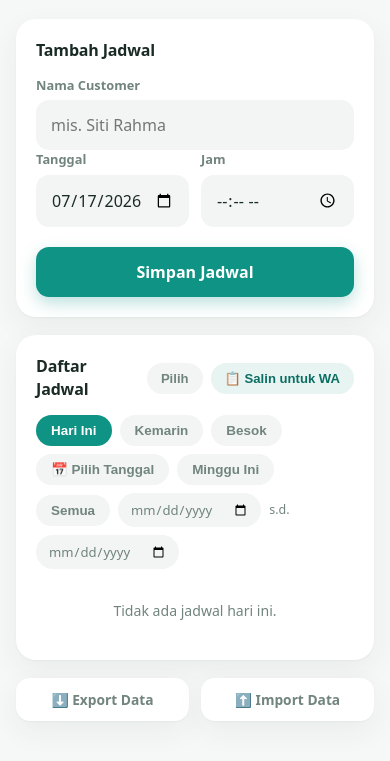
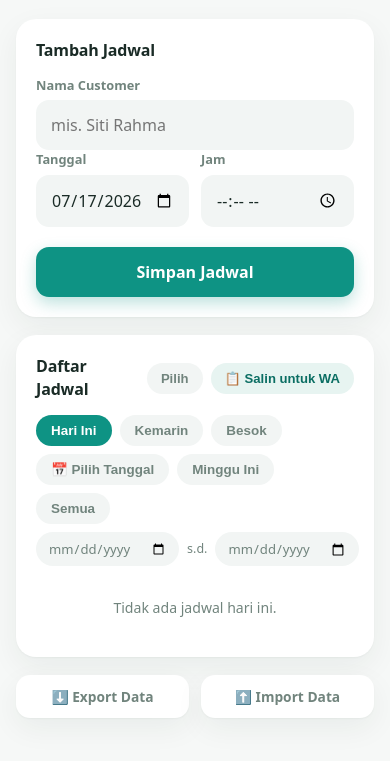
Before and after one commit to arlian/appointment-scheduler, a plain HTML site: page index.html in a window 390 px wide. Shown: the part 103-864 px from the top of the page. Drawn offline with Linux system fonts and the light colour scheme.

Commit message:
Satukan filter rentang dari-sampai jadi satu blok biar tidak terpisah di layar iPhone

```diff
--- a/index.html
+++ b/index.html
@@ -72,6 +72,9 @@
     color: var(--text); background: var(--card);
   }
   .range-sep { font-size: .78rem; color: var(--muted); }
+  /* Dari-s.d.-sampai jadi satu blok flex sendiri, jadi kalau tidak muat
+     di layar sempit (iPhone) turun barisnya bareng-bareng, tidak terpisah */
+  .range-box { display: inline-flex; align-items: center; gap: 8px; }
   /* Tombol "Pilih Tanggal": input date transparan menumpuk di atas tombol,
      jadi tap langsung membuka picker bawaan browser */
   .pick-date { position: relative; display: inline-flex; }
@@ -344,9 +347,11 @@
         </span>
         <button type="button" class="chip" data-f="week">Minggu Ini</button>
         <button type="button" class="chip" data-f="all">Semua</button>
-        <input type="date" id="filterStart" title="Dari tanggal">
-        <span class="range-sep">s.d.</span>
-        <input type="date" id="filterEnd" title="Sampai tanggal">
+        <span class="range-box">
+          <input type="date" id="filterStart" title="Dari tanggal">
+          <span class="range-sep">s.d.</span>
+          <input type="date" id="filterEnd" title="Sampai tanggal">
+        </span>
       </div>
       <p class="gesture-hint">Geser kiri untuk hapus · tekan lama untuk ubah jadwal</p>
       <div id="list"></div>
```
